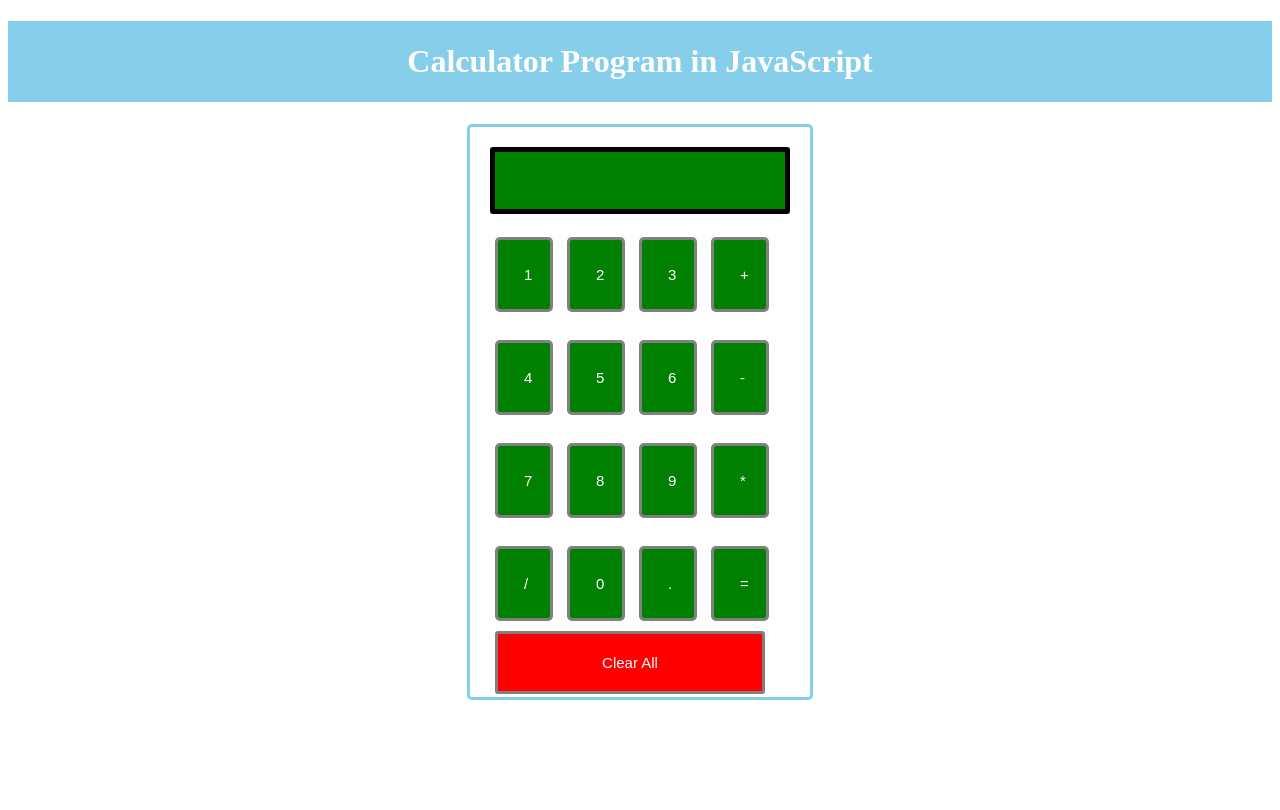
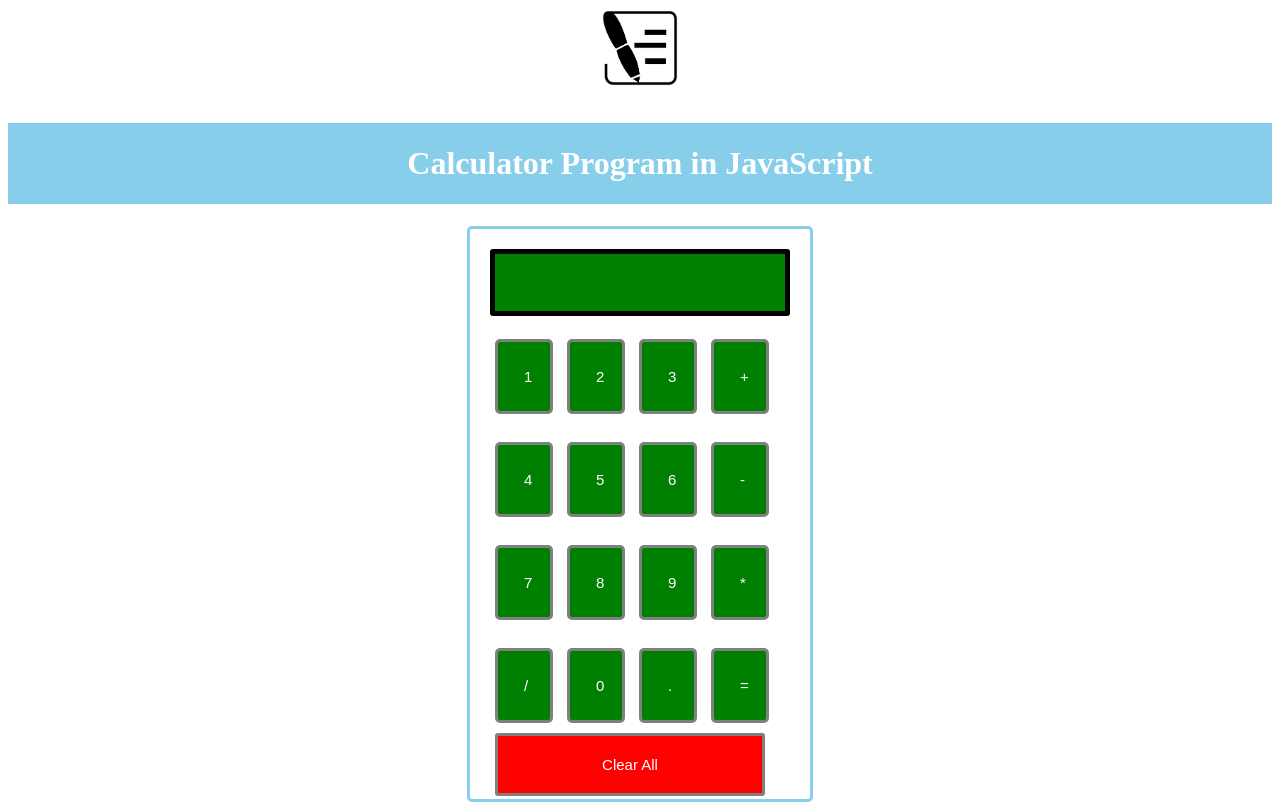
Before and after one commit to Undertaker2104/PWA_Workshop, a plain HTML site: page index.html in a window 1280 px wide. Drawn offline with Linux system fonts and the light colour scheme.

Commit message:
Update manifest and index.html for JavaScript Calculator PWA setup

```diff
--- a/index.html
+++ b/index.html
@@ -4,7 +4,8 @@
 
 <head>
     <title> JavaScript Calculator </title>
-    <link rel="manifest" href="src/manifest.json">
+    <link rel="manifest" href="manifest.json">
+    <link rel="icon" type="image/png" href="icon-192.png">
 
     <style>
         h1 {
@@ -58,7 +59,10 @@
 
 <body>
 
-    <h1> Calculator Program in JavaScript </h1>
+    <div style="text-align: center; margin-bottom: 20px;">
+        <img src="icon-192.png" alt="Calculator Logo" style="width: 80px; height: 80px; margin-bottom: 10px;">
+        <h1> Calculator Program in JavaScript </h1>
+    </div>
     <div class="formstyle">
         <form name="form1">
 
```
Also changed, not shown: manifest.json.
